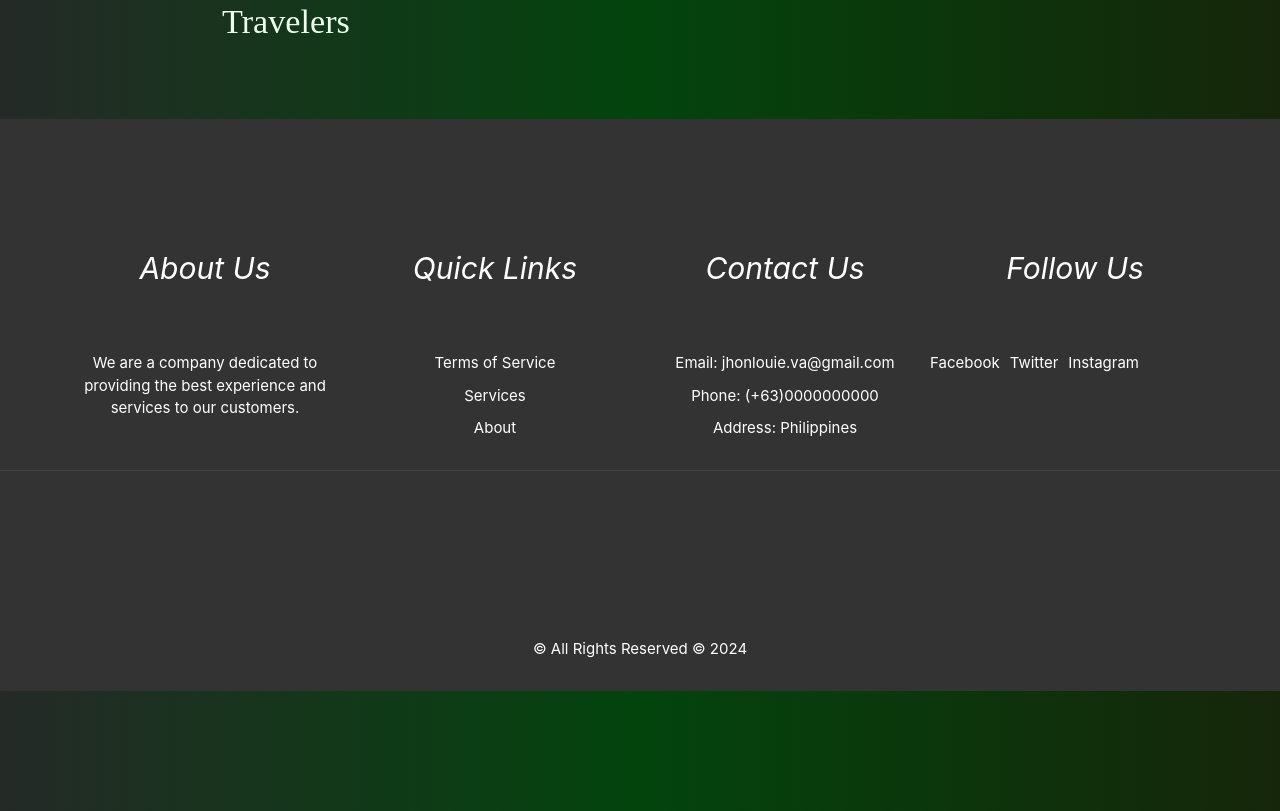
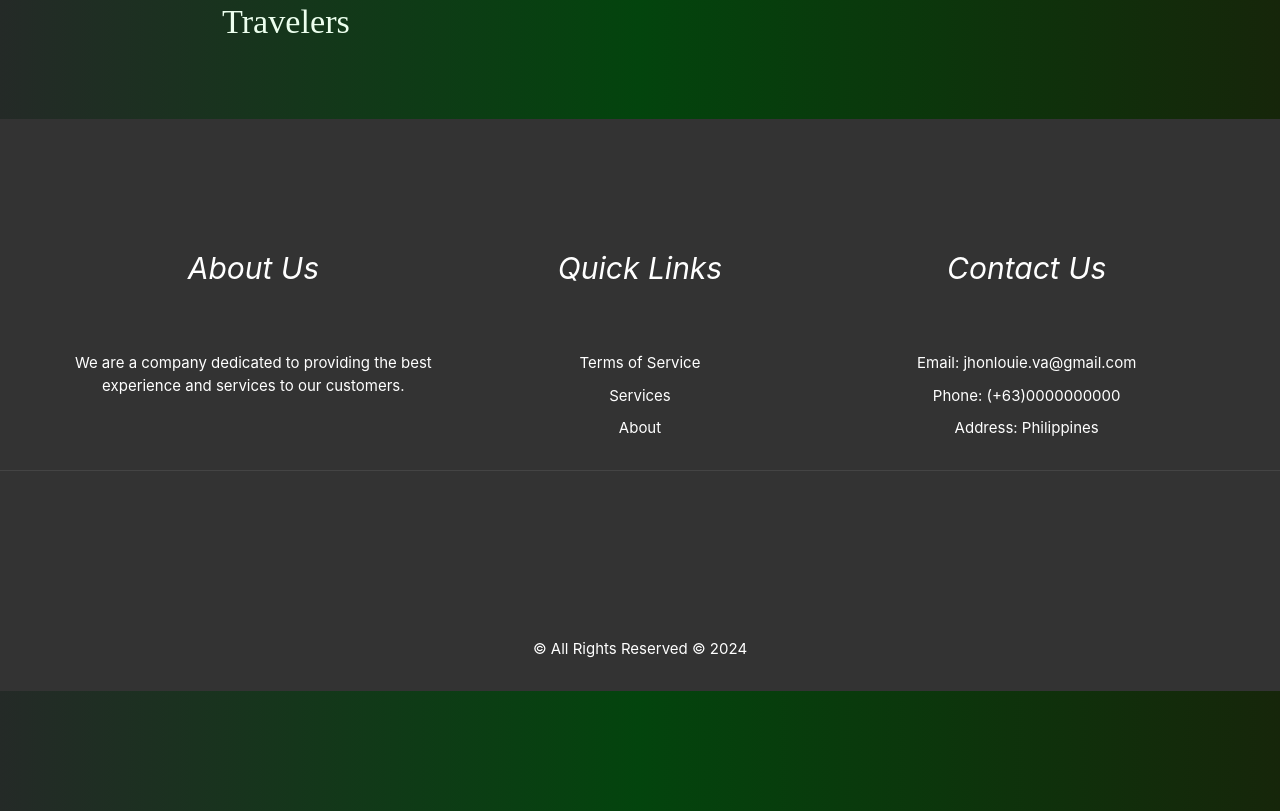
Before and after one commit to sluiq/Jhtesda-website, a plain HTML site: page index.html in a window 1280 px wide. Shown: the part 4941-5752 px from the top of the page. Drawn offline with nearby package versions, Linux system fonts and the light colour scheme.

Commit message:
index.html

```diff
--- a/index.html
+++ b/index.html
@@ -530,15 +530,7 @@
                 <li>Address: Philippines</li>
             </ul>
         </div>
-        <div class="footer-section">
-            <h5>Follow Us</h5>
-            <br><br><br>
-            <ul class="social-media">
-                <li><a href="#facebook">Facebook</a></li>
-                <li><a href="#twitter">Twitter</a></li>
-                <li><a href="#instagram">Instagram</a></li>
-            </ul>
-        </div>
+
     </div>
     <div class="footer-bottom">
         <br><br><br><br><br><br><br>
```
